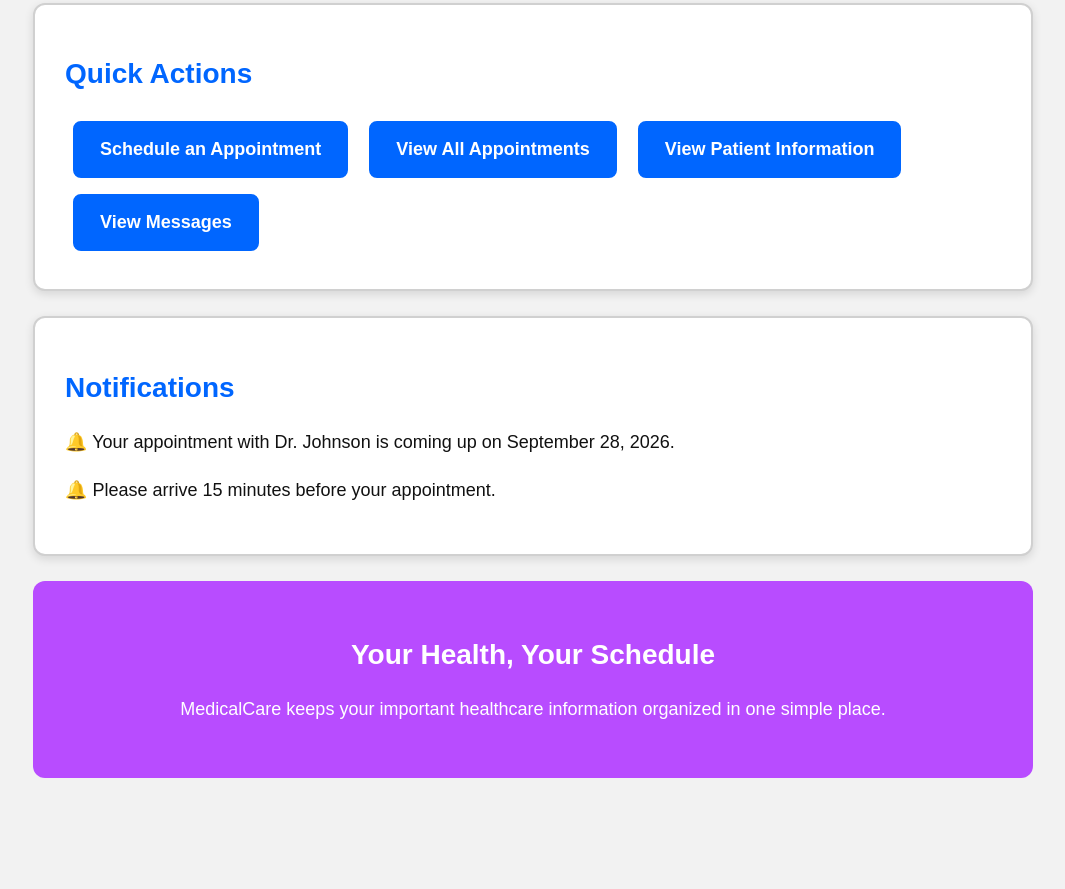
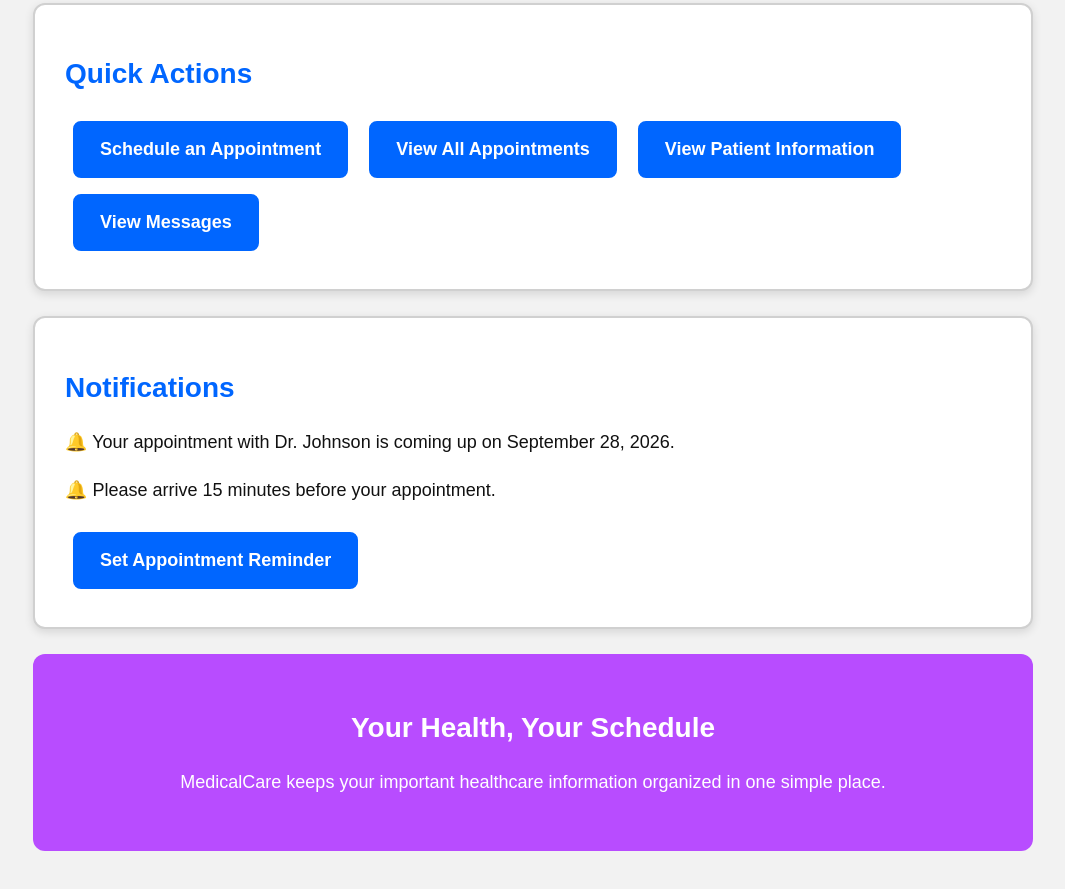
Before and after one commit to parbatisapkota/medical-appointment-system, a website: page patient-dashboard.html in a window 1280 px wide. Shown: the part 969-1858 px from the top of the page, without its empty margins (107-1172 px from the left). Before the commit the page ends 1807 px from the top, so only its background shows below. Drawn offline with Linux system fonts and the light colour scheme.

Commit message:
Add appointment reminder feature

```diff
--- a/patient-dashboard.html
+++ b/patient-dashboard.html
@@ -118,6 +118,11 @@
         🔔 Please arrive 15 minutes before your appointment.
     </p>
 
+    <button id="reminderButton" onclick="setAppointmentReminder()">
+        Set Appointment Reminder
+    </button>
+
+
         </section>
 
 
--- a/script.js
+++ b/script.js
@@ -988,4 +988,22 @@ if ("serviceWorker" in navigator) {
                 console.warn("Service worker registration failed:", error);
             });
     });
+
+
 }
+
+   /* =========================================
+   APPOINTMENT REMINDER FEATURE
+========================================= */
+function setAppointmentReminder() {
+    localStorage.setItem("appointmentReminder", "set");
+
+    alert("Your appointment reminder has been set successfully.");
+
+    const reminderButton = document.getElementById("reminderButton");
+
+    if (reminderButton) {
+        reminderButton.textContent = "✓ Reminder Set";
+        reminderButton.disabled = true;
+    }
+}
```
Lines whose indentation alone changed are shown as unchanged.
